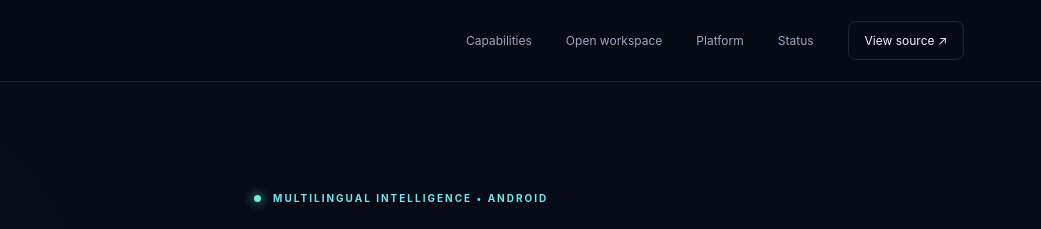
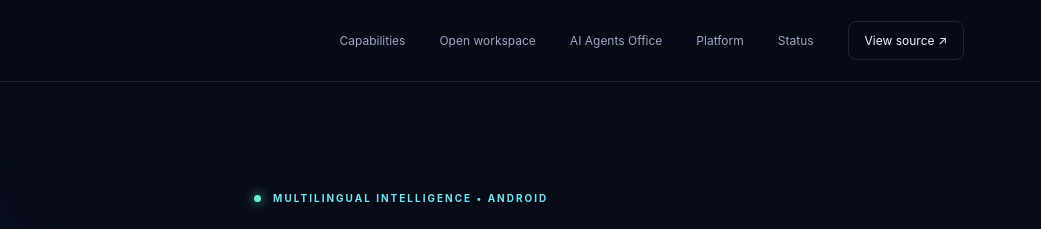
Before and after one commit to abdullakhan-tech/fluffy-umbrella, a website: page website/index.html in a window 1280 px wide. Shown: the top 229 px of the page, 239-1280 px from the left. Drawn offline with Linux system fonts and the light colour scheme.

Commit message:
feat(ai-agents): add AI Agents Office navigation and Pages deployment

```diff
--- a/website/index.html
+++ b/website/index.html
@@ -20,7 +20,7 @@
   <div class="ambient ambient-one"></div><div class="ambient ambient-two"></div>
   <header class="topbar">
     <a class="brand" href="/" aria-label="Zaythar AI home"><span class="brand-mark">Z</span><span>ZAYTHAR<span class="brand-ai"> AI</span></span></a>
-    <nav aria-label="Main navigation"><a href="#capabilities">Capabilities</a><a href="/app.html">Open workspace</a><a href="#architecture">Platform</a><a href="#status">Status</a><a class="nav-cta" href="https://github.com/abdullakhan-tech/fluffy-umbrella" target="_blank" rel="noopener noreferrer">View source ↗</a></nav>
+    <nav aria-label="Main navigation"><a href="#capabilities">Capabilities</a><a href="/app.html">Open workspace</a><a href="/ai-agents/">AI Agents Office</a><a href="#architecture">Platform</a><a href="#status">Status</a><a class="nav-cta" href="https://github.com/abdullakhan-tech/fluffy-umbrella" target="_blank" rel="noopener noreferrer">View source ↗</a></nav>
     <button class="menu-toggle" aria-label="Toggle navigation" aria-expanded="false">☰</button>
   </header>
   <main>
```
